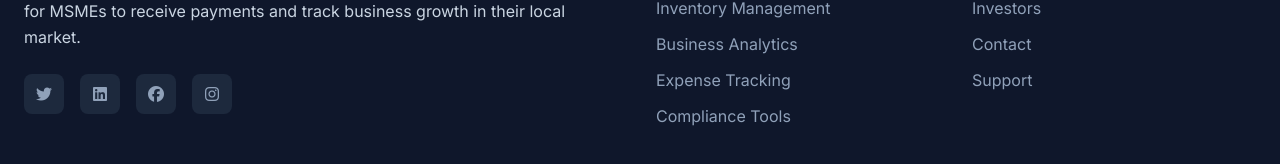
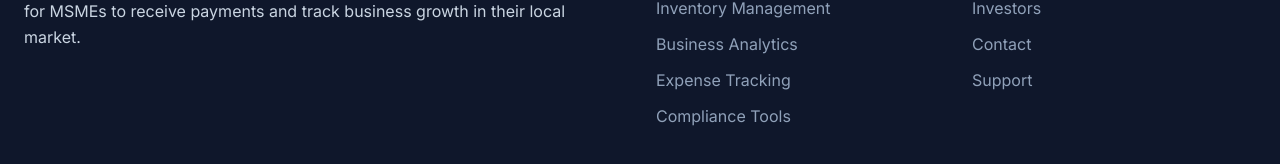
Before and after one commit to infoqorapp-collab/qorapp-website, a Next.js app: page / in a window 1280 px wide. Shown: the part 2776-2940 px from the top of the page. Built offline with nearby package versions, Linux system fonts and the light colour scheme; no server answers.

Commit message:
remove footer social media icon

```diff
--- a/app/page.tsx
+++ b/app/page.tsx
@@ -171,20 +171,7 @@ export default function LandingPage() {
               <p className="text-slate-300 mb-6 leading-relaxed">
                 Merchant operating system with professional banking and management tools for MSMEs to receive payments and track business growth in their local market.
               </p>
-              <div className="flex space-x-4">
-                <a href="#" className="w-10 h-10 bg-slate-800 rounded-lg flex items-center justify-center hover:bg-pesa-navy transition-colors">
-                  <i className="fab fa-twitter text-slate-400 hover:text-white"></i>
-                </a>
-                <a href="#" className="w-10 h-10 bg-slate-800 rounded-lg flex items-center justify-center hover:bg-pesa-navy transition-colors">
-                  <i className="fab fa-linkedin text-slate-400 hover:text-white"></i>
-                </a>
-                <a href="#" className="w-10 h-10 bg-slate-800 rounded-lg flex items-center justify-center hover:bg-pesa-navy transition-colors">
-                  <i className="fab fa-facebook text-slate-400 hover:text-white"></i>
-                </a>
-                <a href="#" className="w-10 h-10 bg-slate-800 rounded-lg flex items-center justify-center hover:bg-pesa-navy transition-colors">
-                  <i className="fab fa-instagram text-slate-400 hover:text-white"></i>
-                </a>
-              </div>
+
             </div>
 
             {/* Products */}
```
